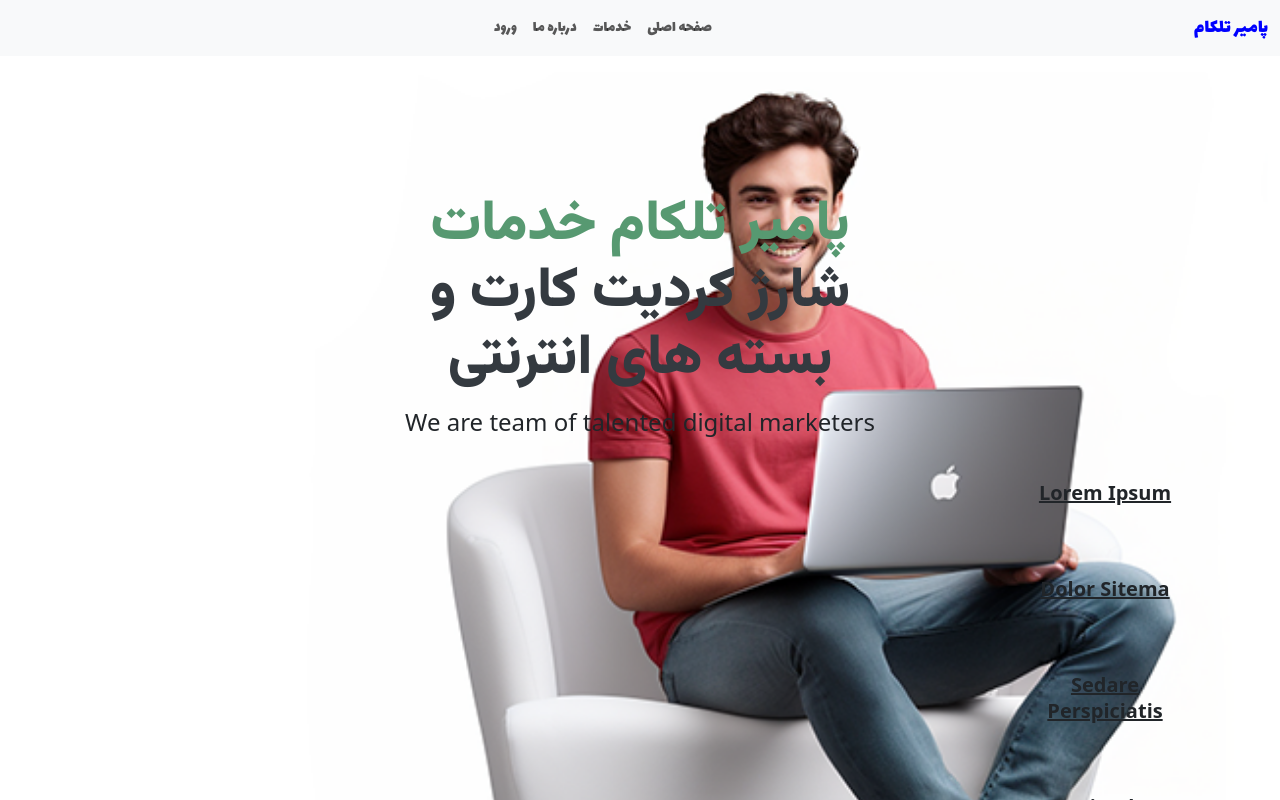
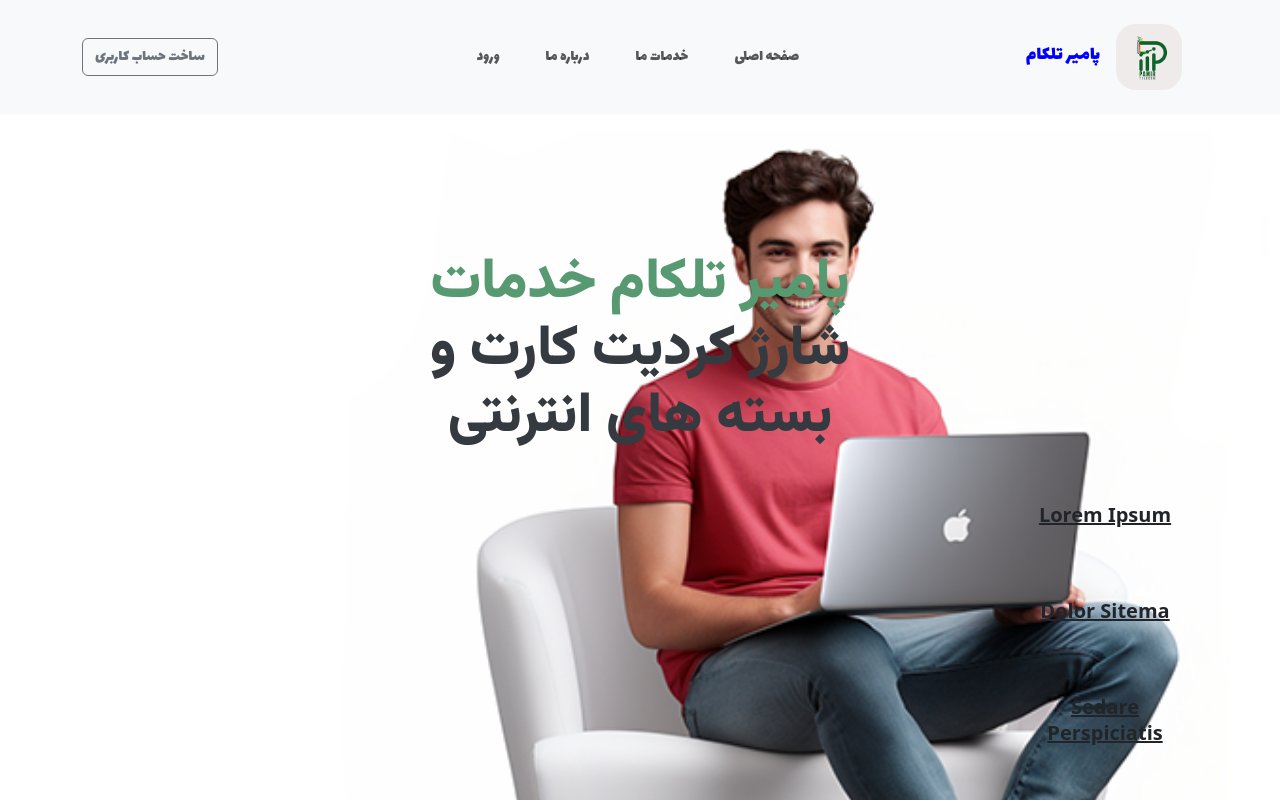
Before and after one commit to ehsanullah9/Pamir-pro, a React (Vite) app: page / in a window 1280 px wide. Shown: the top 800 px of the page. Built offline with nearby package versions, Linux system fonts and the light colour scheme.

Commit message:
logo added

```diff
--- a/src/components/heroSection/HeroSection.jsx
+++ b/src/components/heroSection/HeroSection.jsx
@@ -12,7 +12,7 @@ function HeroSection(){
           <div className="row justify-content-center text-center" data-aos="fade-up" data-aos-delay="100">
             <div className="col-xl-6 col-lg-8">
               <h2 style={{ fontFamily:'vazir' , color:'#343a40'}}> <span style={{color:'#579971'}}>پامیر تلکام خدمات</span>  <br/>شارژ کردیت کارت و بسته های انترنتی</h2>
-              <p>We are team of talented digital marketers</p>
+              <p></p>
             </div>
           </div>
 
--- a/src/components/my-navbar/My-navbar.css
+++ b/src/components/my-navbar/My-navbar.css
@@ -0,0 +1,8 @@
+.navbtn{
+    margin: 15px;
+}
+.log-img{
+    width: 60;
+    height: 66px;
+    border-radius: 20px;
+}
--- a/src/components/my-navbar/My-navbar.jsx
+++ b/src/components/my-navbar/My-navbar.jsx
@@ -1,18 +1,23 @@
 import './My-navbar.css'
-import {Container} from 'react-bootstrap';
+import {Button, Container} from 'react-bootstrap';
 import Nav from 'react-bootstrap/Nav';
 import Navbar from 'react-bootstrap/Navbar';
 import Offcanvas from 'react-bootstrap/Offcanvas';
 import { Link } from 'react-router-dom';
+import logo from '../../assets/images/logo.png'
+
 
 function Mynavbar(){
     const expand = 'md';
     return(
         <>
          <Navbar expand={expand} className="bg-body-tertiary mb-3">
-          <Container fluid>
+          <Container>
           <Link to='/' className='nav-link'>
-          <Navbar.Brand style={{fontFamily:'lalezar',color:'blue'}}>پامیر تلکام </Navbar.Brand>
+          <Navbar.Brand style={{fontFamily:'lalezar',color:'blue'}}>
+          <span><img src={logo} className='log-img m-3' /></span>
+          پامیر تلکام
+          </Navbar.Brand>
           </Link>
             <Navbar.Toggle aria-controls={`offcanvasNavbar-expand-${expand}`} />
             <Navbar.Offcanvas
@@ -23,20 +28,27 @@ function Mynavbar(){
               <Offcanvas.Header closeButton>
                 <Link to='/' className='nav-link'>
                 <Offcanvas.Title style={{fontFamily:'lalezar',color:'blue'}} id={`offcanvasNavbarLabel-expand-${expand}`}>
-                  پامیر تلکام
+                <span><img src={logo} className='log-img m-3' /></span>
+                   پامیر تلکام
                 </Offcanvas.Title>
                 </Link>
               </Offcanvas.Header>
               <Offcanvas.Body>
-                <Nav className="justify-content-center flex-grow-1 pe-3" style={{fontFamily:'lalezar'}}>
-                  <Link to='/' className='nav-link'>صفحه اصلی</Link>
-                  <Link to='/services' className='nav-link'>خدمات </Link>
-                  <Link to='/about' className='nav-link'>درباره ما</Link>
-                  <Link className='nav-link'>ورود</Link>
+                <Nav className="justify-content-center flex-grow-1 pe-5 size-1"  style={{fontFamily:'lalezar'}}>
+                  <Link to='/' className='nav-link navbtn'>صفحه اصلی</Link>
+                  <Link to='/services' className='nav-link navbtn'>خدمات ما </Link>
+                  <Link to='/about' className='nav-link navbtn'>درباره ما</Link>
+                  <Link className='nav-link navbtn'>ورود</Link>
                 </Nav>
               </Offcanvas.Body>
-            </Navbar.Offcanvas>
+
+          </Navbar.Offcanvas>
+
+          <Link to='https://seller.pamirtelecom.net/login' className='nav-link'>
+            <button className='btn btn-outline-secondary' style={{fontFamily:'lalezar' }}>ساخت حساب کاربری</button>
+          </Link>
           </Container>
+
         </Navbar>
         </>
 
```
Also changed, not shown: src/assets/images/logo.png (added).
